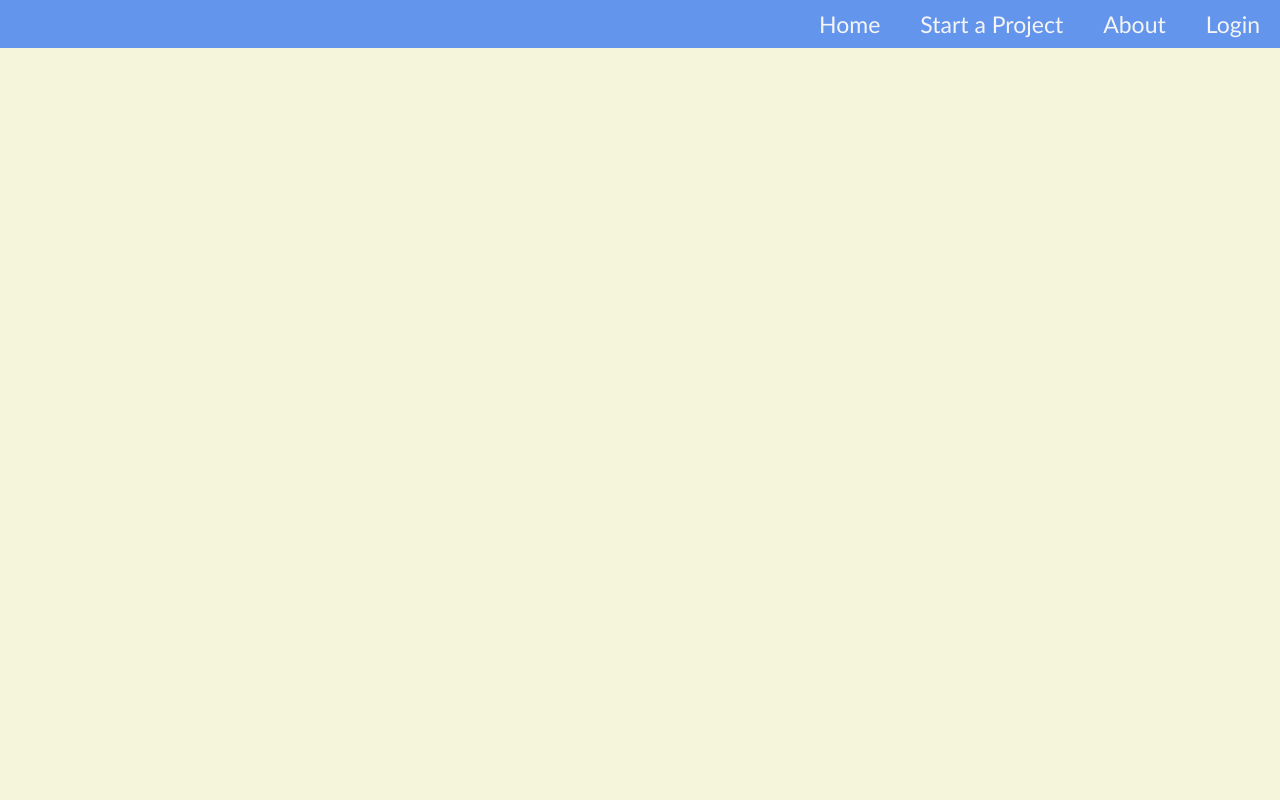
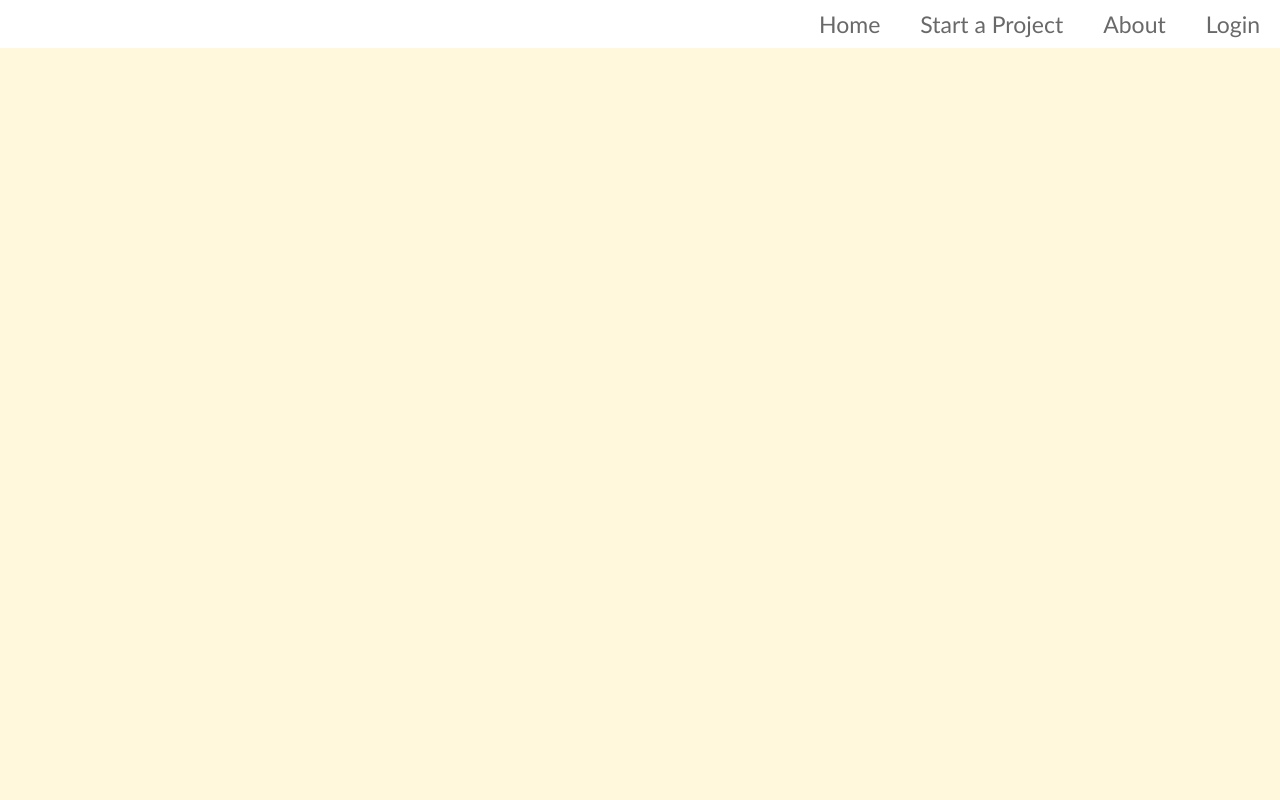
Before and after one commit to bl-op/system-project, a PHP site: page /login.html in a window 1280 px wide. Run offline with PHP 8.4, Linux system fonts and the light colour scheme.

Commit message:
starter_outline

```diff
--- a/carifund/carifund.css
+++ b/carifund/carifund.css
@@ -1,11 +1,11 @@
 body{
-    background-color: beige;
+    background-color: #FFF8DC;
     margin: 0;
 }
 
 .navibar {
   height: 48px;
-  background: cornflowerblue;
+  background: white;
   margin: 0;
 }
 
@@ -26,7 +26,7 @@ body{
     float: right;
     display: inline;
     padding: 10px 20px;
-    color: whitesmoke;
+    color: dimgray;
 }
 
 .navibar ul li a:hover {
--- a/carifund/home.php
+++ /dev/null
@@ -1,3 +0,0 @@
-
-        <?php
-        ?>
--- a/carifund/login.html
+++ b/carifund/login.html
@@ -16,5 +16,7 @@
             </ul>
         </div>
         </header>
+        <div>
+        </div>
     </body>
 </html>
```
Also changed, not shown: carifund/carifund.php (added, +13 -0 lines), carifund/carifund.html (renamed from carifund/home.html).
